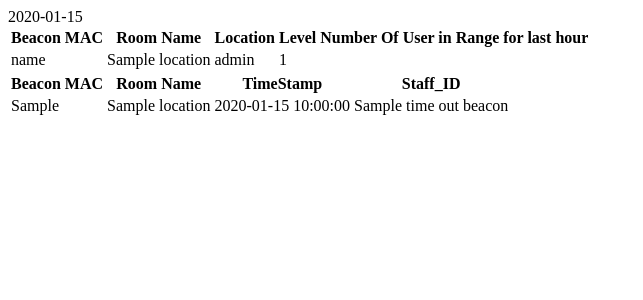
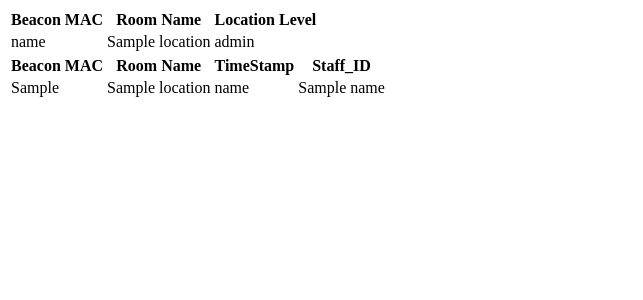
Before and after one commit to lemonjin1997/ICT3102_TEAM1, a Flask app: template mainapp/app/src/template/dashboard.html in a window 1280 px wide. Shown: the top 300 px of the page, without its empty margins (0-643 px from the left). Run offline with Flask 2, Linux system fonts and the light colour scheme; the template is opened without the code that fills it: most values are stand-ins (such as "Sample title", 1, 10 or a date in 2020).

Commit message:
Update dashboard.

```diff
--- a/mainapp/app/src/BeaconLocation.txt
+++ b/mainapp/app/src/BeaconLocation.txt
@@ -90,7 +90,7 @@ F2BA496C4BD1:SR7ELobby:7
 D319E655E91C:SR7ELobby:7
 EBFA572D1DC2:MR7A:7
 FDF33DAEE5A4:MR7A:7
-'D11DC16A4F98':MR7A:7
+D11DC16A4F98:MR7A:7
 C2BF4E1F0E2A:Level7LiftLobby:7
 C639BBBE3557:Level7LiftLobby:7
 DB0896A9CC33:Level7LiftLobby:7
--- a/mainapp/app/src/app.py
+++ b/mainapp/app/src/app.py
@@ -31,16 +31,15 @@ def readBeacons():
 @app.route('/', methods = ['GET'])
 def dashboard():
     dashboard_dic = tmp_dic
-    for x in dashboard_dic.keys():
-        if dict(timeout_dic).get(x) is not None:
-            dashboard_dic[x]['count'] = len(dict(timeout_dic).get(x))
-        else:
-            dashboard_dic[x]['count'] = 0
-    tmp_list = []
-    for x in dict(timeout_dic).keys():
-        tmp_list.extend(dict(timeout_dic)[x])
+    # for x in dashboard_dic.keys():
+    #     if dict(timeout_dic).get(x) is not None:
+    #         dashboard_dic[x]['count'] = len(dict(timeout_dic).get(x))
+    #     else:
+    #         dashboard_dic[x]['count'] = 0
+    # for x in dict(timeout_dic).keys():
+    #     tmp_list.extend(dict(timeout_dic)[x])
 
-    return render_template('dashboard.html', beacons=dashboard_dic, timeout_list=tmp_list)
+    return render_template('dashboard.html', beacons=dashboard_dic, timeout_dic=dict(timeout_dic))
 
 
 @app.route('/ping_server', methods = ['GET'])
@@ -48,15 +47,15 @@ def ping_server():
     # Populate data
     name = request.args.get('name')
     beacon_mac = request.args.get('beacon_mac')
-    ping = insert_ping(name, beacon_mac)
+    RSSI = request.args.get('RSSI')
+    ping = insert_ping(name, beacon_mac, RSSI)
 
-    if timeout_dic.get(beacon_mac) is None:
-        timeout_dic[beacon_mac] = [ping]
-    else:
-        timeout_dic[beacon_mac].append(ping)
+    if timeout_dic.get(ping['time_stamp']) is None:
+        timeout_dic[ping['time_stamp']] = ping
+
     return beacon_mac+name
 
-@app.route('/ping_HACWS', methods = ['GET'])
+@app.route('/extractbeacon', methods = ['GET'])
 def ping_HACWS():
     db = get_db()
     start_time = request.args.get('start_time')
@@ -72,6 +71,9 @@ def ping_HACWS():
     return input + str(ping_dic)
 
 if __name__== "__main__":
+    if get_col_beacon(get_db()).count() <= 0:
+        print(get_col_beacon(get_db()).count() )
+        pass
     readBeacons()
     print(tmp_dic)
     app.run(debug=True, host='0.0.0.0', port=5000)
--- a/mainapp/app/src/crud/crud.py
+++ b/mainapp/app/src/crud/crud.py
@@ -34,10 +34,10 @@ def extract_beacon(collectionPing, start_time, end_time, staff_id, tmp_dic):
     ping_dic['location'] = tmp_list
     return ping_dic
 
-def insert_ping(name, beacon_mac):
+def insert_ping(name, beacon_mac, RSSI):
     db = get_db()
     time_stamp = int(time.time())
-    ping = Ping(name=name, beacon_mac=beacon_mac, time_stamp=time_stamp)
+    ping = Ping(name=name, beacon_mac=beacon_mac, time_stamp=time_stamp, RSSI=RSSI)
 
     # check beacon exist
     collectionBeacon = get_col_beacon(db)
--- a/mainapp/app/src/models/user.py
+++ b/mainapp/app/src/models/user.py
@@ -12,3 +12,4 @@ class Ping(BaseModel):
     time_stamp: str
     beacon_mac: str
     name: str
+    RSSI:str
--- a/mainapp/app/src/template/dashboard.html
+++ b/mainapp/app/src/template/dashboard.html
@@ -1,6 +1,5 @@
 <!doctype html>
 <title>ICT3102 - Team 1 Dashboard</title>
-{{timeout_dic}}
 
 <body>
     <table>
@@ -9,14 +8,14 @@
           <th style="text-align: center;">Room Name</th>
           <th>Location</th>
           <th>Level</th>
-          <th>Number Of User in Range for last hour</th>
+          <!-- <th>Number Of User in Range for last hour</th> -->
         </tr>
         {% for beacon in beacons.keys() %}
         <tr>
             <td>{{beacon}}</td>
             <td>{{beacons[beacon]['location']}} </td>
             <td>{{beacons[beacon]['level']}}</td>
-            <td>{{beacons[beacon]['count']}}</td>
+            <!-- <td>{{beacons[beacon]['count']}}</td> -->
         </tr>
         {%endfor%}
     </table>
@@ -27,13 +26,13 @@
           <th>TimeStamp</th>
           <th>Staff_ID</th>
         </tr>
-        {% for time_out_beacon in timeout_list %}
+        {% for time_out_beacon in timeout_dic.keys() %}
         <tr>
 
-                <td>{{time_out_beacon['beacon_mac']}}</td>
-                <td>{{beacons[time_out_beacon['beacon_mac']]['location']}}</td>
-                <td>{{time_out_beacon['time_stamp']}}</td>
-                <td>{{time_out_beacon['name']}}</td>
+                <td>{{timeout_dic[time_out_beacon]['beacon_mac']}}</td>
+                <td>{{beacons[timeout_dic[time_out_beacon]['beacon_mac']]['location']}}</td>
+                <td>{{time_out_beacon}}</td>
+                <td>{{timeout_dic[time_out_beacon]['name']}}</td>
 
         </tr>
         {%endfor%}
```
Also changed, not shown: mainapp/app/docker-compose.yml (+5 -4 lines).
